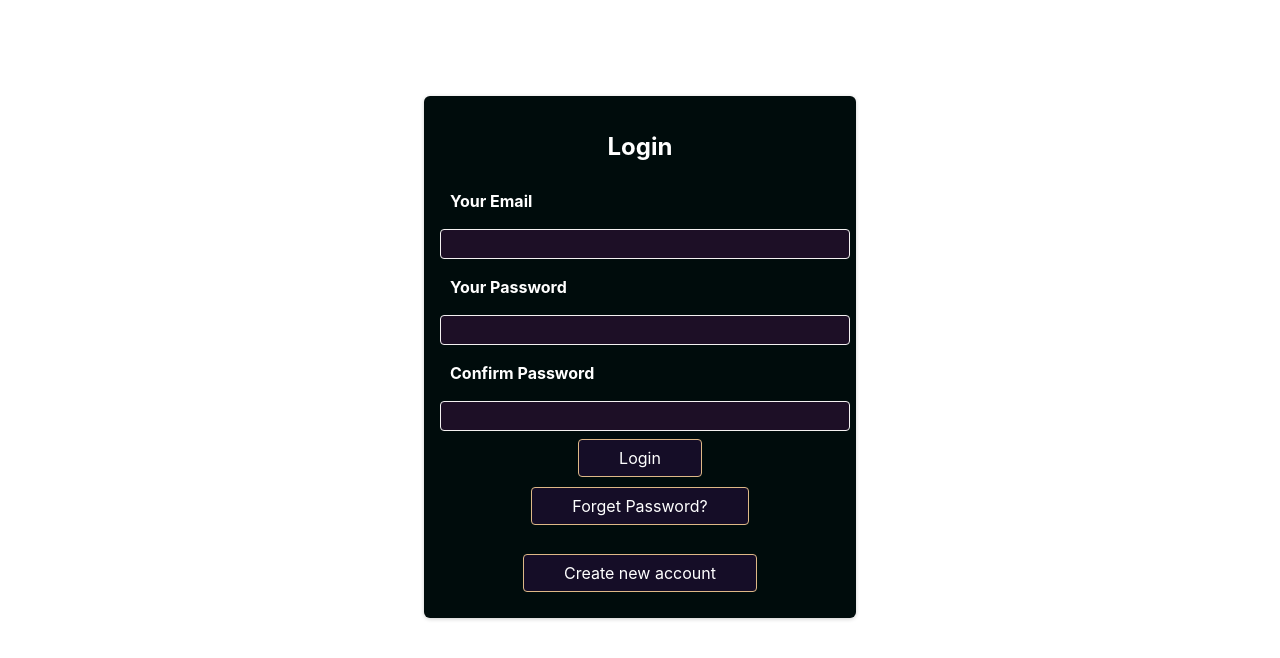
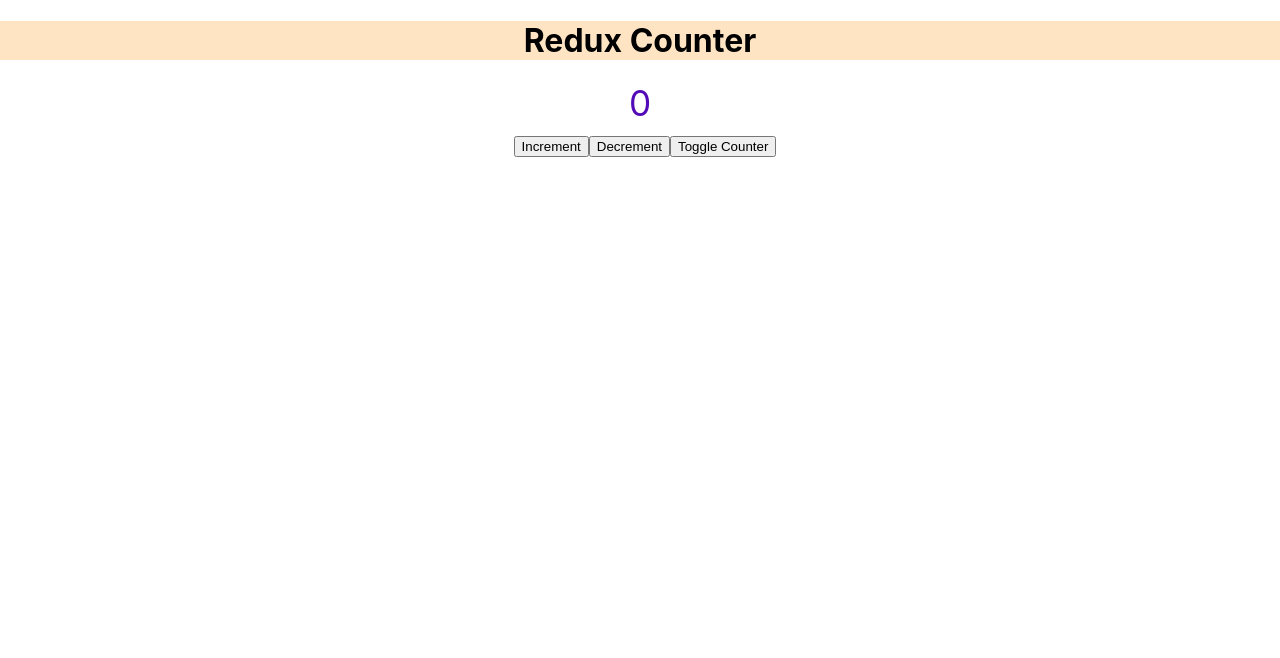
Before and after one commit to imtiyaz-github/Expense-Tracker-In-React, a React (Create React App) app: page / in a window 1280 px wide. Shown: the top 658 px of the page. Built offline with nearby package versions, Linux system fonts and the light colour scheme.

Commit message:
subscribing and dispatching Actions

```diff
--- a/src/App.js
+++ b/src/App.js
@@ -1,35 +1,11 @@
-import Signup from "./components/header/SignUp";
-import WelcomeScreen from "./components/header/WelcomeScreen";
-import { Route } from "react-router-dom";
-import { Fragment } from "react";
-import Profile from "./components/header/Profile";
-import { Switch } from "react-router-dom";
-import Resetpassword from "./components/header/Resetpassword";
-import AddExpenses from "./components/header/AddExpenses";
+import "./App.css";
+import Counter from "./components/Counter";
 
 function App() {
-  return (
-    <Fragment>
-      <Switch>
-        <Route path="/" exact>
-          <Signup />
-        </Route>
-        <Route path="/addexpenses" exact>
-          <AddExpenses />
-        </Route>
-        <Route path="/welcomescreen" >
-          <WelcomeScreen />
-        </Route>
-        <Route path="/welcomescreen/profile">
-          <Profile />
-        </Route>
-        <Route path="/resetpassword" exact>
-          <Resetpassword />
-        </Route>
 
-      </Switch>
-    </Fragment>
-  );
+  return(
+   <Counter />
+  )
 }
 
 export default App;
--- /dev/null
+++ b/src/components/Counter.js
@@ -0,0 +1,32 @@
+import { useSelector, useDispatch } from "react-redux";
+import classes from "./Counter.module.css";
+
+function Counter() {
+  const dispatch = useDispatch();
+  const counter = useSelector((state) => state.counter);
+
+  const incrementHandler = () => {
+    dispatch({ type: "increment" });
+  };
+
+  const decrementHandler = () => {
+    dispatch({ type: "decrement" });
+  };
+
+  const toggeleCounter = () => {};
+
+  return (
+    <main className={classes.main}>
+      <h1 className={classes.header}>Redux Counter</h1>
+
+      <div className={classes.counter}>{counter}</div>
+      <div className={classes.button}>
+        <button onClick={incrementHandler}>Increment</button>
+        <button onClick={decrementHandler}>Decrement</button>
+        <button onClick={toggeleCounter}>Toggle Counter</button>
+      </div>
+    </main>
+  );
+}
+
+export default Counter;
--- /dev/null
+++ b/src/components/Counter.module.css
@@ -0,0 +1,18 @@
+.header {
+  text-align: center;
+  background-color: bisque;
+  display: flex;
+  justify-content: center;
+}
+.counter {
+  text-align: center;
+  font-size: 2.2rem;
+  color: rgb(83, 11, 184);
+}
+
+.button {
+  display: flex;
+  justify-content: center;
+  padding: 12px 12px;
+  margin-left: 10px;
+}
--- a/src/index.js
+++ b/src/index.js
@@ -1,17 +1,13 @@
 import React from "react";
 import ReactDOM from "react-dom/client";
 import "./index.css";
+import { Provider } from "react-redux";
 import App from "./App";
-import { BrowserRouter } from "react-router-dom";
-
+import store from "./store/Index.js";
 
 const root = ReactDOM.createRoot(document.getElementById("root"));
 root.render(
-  // <React.StrictMode>
-  <BrowserRouter>
-
-      <App />
-
-  </BrowserRouter>
-  // </React.StrictMode>
+  <Provider store={store}>
+    <App />
+  </Provider>
 );
--- /dev/null
+++ b/src/store/Index.js
@@ -0,0 +1,20 @@
+import { createStore} from 'redux';
+
+const counterReducer = (state ={ counter: 0}, action)=> {
+if(action.type === 'increment'){
+    return {
+        counter :state.counter + 1
+    }
+}
+
+if (action.type === 'decrement'){
+    return{
+        counter: state.counter - 1
+    }
+}
+
+return state;
+}
+
+const store = createStore(counterReducer);
+export default store;
```
